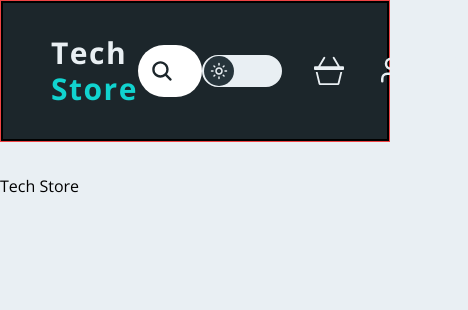
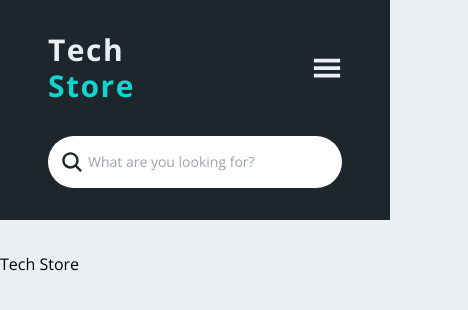
Before and after one commit to hakankaraahmet/tech-store-frontend, a Next.js app: page / in a window 390 px wide. Shown: the top 310 px of the page, 468 px wide, since content can reach past the window. Built offline with nearby package versions, Linux system fonts and the light colour scheme.

Commit message:
feat : navbar and Sidebar

```diff
--- a/src/components/partials/Navbar.tsx
+++ b/src/components/partials/Navbar.tsx
@@ -1,5 +1,5 @@
 "use client";
-import { ChangeEvent, useEffect, useState } from "react";
+import { useEffect, useState } from "react";
 import Tooltip from "../ui/Tooltip";
 import Switcher from "../ui/Switcher";
 import { LuLogIn } from "react-icons/lu";
@@ -7,17 +7,14 @@ import { LuUser } from "react-icons/lu";
 import { BsBasket3 } from "react-icons/bs";
 import { MdOutlineLightMode } from "react-icons/md";
 import { MdNightlightRound } from "react-icons/md";
-import { IoSearch } from "react-icons/io5";
-import Typography from "../ui/Typography";
 import Link from "next/link";
-import { useRouter } from "next/navigation";
+import SearchBar from "../ui/SearchBar";
+import { GiHamburgerMenu } from "react-icons/gi";
+import Sidebar from "./Sidebar";
 
 const Navbar = () => {
-  const router = useRouter();
   const [theme, setTheme] = useState<string>("light");
-  const [searchTerm, setSearchTerm] = useState<string>("");
-  const [searchResults, setSearchResults] = useState<SearchResult[]>([]);
-  const [selectedIndex, setSelectedIndex] = useState<number>(-1);
+  const [isSideBarOpen, setSideBarOpen] = useState<boolean>(false);
 
   //Searching (Dummy data will be changed with the exact data after connection of backend)
   interface SearchResult {
@@ -30,35 +27,6 @@ const Navbar = () => {
     { id: 2, name: "Jane Smith" },
     { id: 3, name: "Bob Johnson" },
   ];
-
-  const handleSearch = (e: ChangeEvent<HTMLInputElement>) => {
-    setSearchTerm(e.target.value);
-    const results = dummyData.filter((item) =>
-      item.name.toLowerCase().includes(e.target.value.toLowerCase())
-    );
-    setSearchResults(results);
-    setSelectedIndex(-1);
-  };
-
-  //Moving in Search results
-  const handleKeyDown = (e: React.KeyboardEvent<HTMLInputElement>) => {
-    if (e.key === "ArrowDown" && selectedIndex < searchResults.length - 1) {
-      setSelectedIndex((prevIndex) => prevIndex + 1);
-    } else if (e.key === "ArrowUp" && selectedIndex > 0) {
-      setSelectedIndex((prevIndex) => prevIndex - 1);
-    }
-  };
-
-  //Submitting Search
-  const handleSubmit = (e: React.FormEvent) => {
-    e.preventDefault();
-    if (selectedIndex !== -1) {
-      setSearchTerm(searchResults[selectedIndex].name);
-      router.push(`/${searchResults[selectedIndex].name}`);
-    } else {
-      router.push(`/${searchTerm}`);
-    }
-  };
 
   //Dark Mode
   useEffect(() => {
@@ -75,11 +43,11 @@ const Navbar = () => {
       return newTheme;
     });
   };
-
+  console.log("isSideBarOpen :>> ", isSideBarOpen);
   return (
-    <nav className="border border-red-500  mb-8">
-      <div className="flex justify-between items-center border-2 border-black py-8 px-12 bg-primary-800">
-        <div>
+    <nav className="mb-8">
+      <div className="grid grid-cols-2 lg:flex  justify-between items-center  py-8 px-12 bg-primary-800">
+        <div className="order-1 w-fit">
           {" "}
           <Link href={"/"}>
             <h1 className="text-secondary-400 font-bold text-3xl tracking-wider">
@@ -89,47 +57,10 @@ const Navbar = () => {
             </h1>{" "}
           </Link>
         </div>
-        <div className="dark:text-white w-1/3 relative ">
-          <form className="relative" onSubmit={handleSubmit}>
-            <div className="absolute inset-y-0 start-0 flex items-center ps-3 pointer-events-none">
-              <IoSearch className="text-primary-800  text-2xl" />
-            </div>
-            <input
-              type="search"
-              className="block w-full  py-4  ps-10 pe-6 text-sm text-primary-800  rounded-full focus:outline-none"
-              placeholder="What are you looking for?"
-              value={searchTerm}
-              onChange={handleSearch}
-              onKeyDown={handleKeyDown}
-              required
-            />
-          </form>
-          {searchTerm && (
-            <div className="absolute flex flex-col gap-y-2 bg-secondary-300 dark:bg-primary-700 dark:border-secondary-300 top-16  border-2 border-primary-700 rounded-md p-2 w-full">
-              <Typography as="h3">
-                Search Results of{" "}
-                <span className="font-bold dark:font-bold">"{searchTerm}"</span>
-              </Typography>
-              {searchResults.map((result, index) => (
-                <button
-                  key={result.id}
-                  onClick={() => {
-                    setSearchTerm(result.name);
-                    router.push(`/${result.name}`);
-                  }}
-                  className={`cursor-pointer text-left ps-2 p-2 text-primary-800 dark:text-secondary-400 ${
-                    index === selectedIndex
-                      ? "bg-primary-500 rounded-2xl text-secondary-400 "
-                      : ""
-                  }`}
-                >
-                  {result.name}
-                </button>
-              ))}
-            </div>
-          )}
+        <div className="dark:text-white col-span-3 mt-8 lg:mt-0 w-full sm:w-3/4 mx-auto  lg:w-1/3 relative order-3 lg:order-2 ">
+          <SearchBar<SearchResult> data={dummyData} SearchResult={dummyData} />
         </div>
-        <div className="flex gap-x-8">
+        <div className="gap-x-8 order-2 lg:order-3 justify-end lg:justify-center hidden lg:flex">
           <Switcher
             leftIcon={
               <MdNightlightRound className="text-primary-800   text-lg" />
@@ -139,23 +70,49 @@ const Navbar = () => {
             }
             onClick={handleDarkMode}
           />
-          <div className="a">
+          <Link href="/">
             <Tooltip message="my basket">
               <BsBasket3 className="text-secondary-400 hover:text-tertiary cursor-pointer  text-3xl" />
             </Tooltip>
-          </div>
-          <div className="a">
+          </Link>
+          <Link href="/">
             <Tooltip message="my profile">
               <LuUser className="text-secondary-400 hover:text-tertiary cursor-pointer text-3xl" />
             </Tooltip>
-          </div>
-          <div className="a">
+          </Link>
+          <Link href="/">
             <Tooltip message="logout">
               <LuLogIn className="text-secondary-400 hover:text-tertiary cursor-pointer text-3xl" />
             </Tooltip>
-          </div>
+          </Link>
+        </div>
+        <div className="order-2 flex justify-end lg:hidden ">
+          <GiHamburgerMenu
+            onClick={() => setSideBarOpen(!isSideBarOpen)}
+            className="text-secondary-400 hover:text-tertiary cursor-pointer  text-3xl"
+          />
         </div>
       </div>
+
+      <div
+        className={` bg-secondary_color opacity-100  z-50  bg-secondary-500 dark:bg-primary-800
+          dark:text-secondary-400 text-primary-800  border-y-4 border-r-4 border-primary-800
+          rounded-r-xl   transition-all duration-300  lg:hidden border-2  w-2/3  top-0 bottom-0  fixed ${
+            isSideBarOpen ? "translate-x-0 " : "-translate-x-full  "
+          } `}
+      >
+        <Sidebar
+          handleDarkMode={handleDarkMode}
+          isSideBarOpen
+          setSideBarOpen={setSideBarOpen}
+        />
+      </div>
+      <div
+        onClick={() => setSideBarOpen(false)}
+        className={`fixed   right-0 top-0 bottom-0  bg-black transition-all duration-300 opacity-50 ${
+          isSideBarOpen ? "w-1/2  " : "w-0  "
+        }`}
+      ></div>
     </nav>
   );
 };
--- /dev/null
+++ b/src/components/partials/Sidebar.tsx
@@ -0,0 +1,82 @@
+import Link from "next/link";
+import React from "react";
+import Switcher from "../ui/Switcher";
+import { MdNightlightRound, MdOutlineLightMode } from "react-icons/md";
+import { BsBasket3 } from "react-icons/bs";
+import { LuLogIn, LuUser } from "react-icons/lu";
+import Typography from "../ui/Typography";
+
+interface ISideBar {
+  isSideBarOpen: boolean;
+  setSideBarOpen: (value: boolean) => void;
+  handleDarkMode: () => void;
+}
+
+const Sidebar = ({
+  isSideBarOpen,
+  setSideBarOpen,
+  handleDarkMode,
+}: ISideBar) => {
+  return (
+      <div className=" flex flex-col pt-8 w-full px-4 h-full">
+        <Link
+          onClick={() => setSideBarOpen(false)}
+          href={"/"}
+          className="w-fit"
+        >
+          <h1 className="font-bold text-3xl tracking-wider ">
+            {" "}
+            <span className=" ">Tech </span>{" "}
+            <span className="text-tertiary">Store</span>
+          </h1>{" "}
+        </Link>
+        <div className=" mt-8 grid ">
+          <Link
+            onClick={() => setSideBarOpen(false)}
+            href={"/"}
+            className="flex cursor-pointer items-center w-fit"
+          >
+            <BsBasket3 className="  cursor-pointer  text-3xl" />
+            <Typography as="span" className="ml-2">
+              My Basket
+            </Typography>
+          </Link>
+          <Link
+            onClick={() => setSideBarOpen(false)}
+            href={"/"}
+            className="flex cursor-pointer items-center mt-8 w-fit"
+          >
+            <LuUser className="  cursor-pointer text-3xl" />{" "}
+            <Typography as="span" className="ml-2">
+              My Profile
+            </Typography>
+          </Link>
+        </div>
+        <div className=" mb-8 flex-1 mt-auto flex items-end justify-between">
+          <Link
+            onClick={() => setSideBarOpen(false)}
+            href={"/"}
+            className="flex cursor-pointer items-center"
+          >
+            <LuLogIn className="  cursor-pointer text-3xl" />{" "}
+            <Typography as="span" className="ml-2">
+              Logout
+            </Typography>
+          </Link>
+          <div className="border-2 border-primary-800 dark:border-none rounded-full">
+            <Switcher
+              leftIcon={
+                <MdNightlightRound className="text-primary-800   text-lg" />
+              }
+              rightIcon={
+                <MdOutlineLightMode className="  text-secondary-400   text-lg" />
+              }
+              onClick={handleDarkMode}
+            />
+          </div>
+        </div>
+      </div>
+  );
+};
+
+export default Sidebar;
--- /dev/null
+++ b/src/components/ui/SearchBar.tsx
@@ -0,0 +1,92 @@
+"use client";
+import React, { ChangeEvent, useState } from "react";
+import { IoSearch } from "react-icons/io5";
+import Typography from "./Typography";
+import { useRouter } from "next/navigation";
+
+interface ISearchBar<T> {
+  data: Array<any>;
+  SearchResult: any;
+}
+
+const SearchBar = <T,>({ data, SearchResult }: ISearchBar<T>) => {
+  const [searchTerm, setSearchTerm] = useState<string>("");
+  const [searchResults, setSearchResults] = useState<(typeof SearchResult)[]>(
+    []
+  );
+  const [selectedIndex, setSelectedIndex] = useState<number>(-1);
+  const router = useRouter();
+
+  const handleSearch = (e: ChangeEvent<HTMLInputElement>) => {
+    setSearchTerm(e.target.value);
+    const results = data.filter((item) =>
+      item.name.toLowerCase().includes(e.target.value.toLowerCase())
+    );
+    setSearchResults(results);
+    setSelectedIndex(-1);
+  };
+
+  //Moving in Search results
+  const handleKeyDown = (e: React.KeyboardEvent<HTMLInputElement>) => {
+    if (e.key === "ArrowDown" && selectedIndex < searchResults.length - 1) {
+      setSelectedIndex((prevIndex) => prevIndex + 1);
+    } else if (e.key === "ArrowUp" && selectedIndex > 0) {
+      setSelectedIndex((prevIndex) => prevIndex - 1);
+    }
+  };
+
+  //Submitting Search
+  const handleSubmit = (e: React.FormEvent) => {
+    e.preventDefault();
+    if (selectedIndex !== -1) {
+      setSearchTerm(searchResults[selectedIndex].name);
+      router.push(`/${searchResults[selectedIndex].name}`);
+    } else {
+      router.push(`/${searchTerm}`);
+    }
+  };
+  return (
+    <div>
+      <form className="relative" onSubmit={handleSubmit}>
+        <div className="absolute inset-y-0 start-0 flex items-center ps-3 pointer-events-none">
+          <IoSearch className="text-primary-800  text-2xl" />
+        </div>
+        <input
+          type="search"
+          className="block w-full  py-4  ps-10 pe-6 text-sm text-primary-800  rounded-full focus:outline-none"
+          placeholder="What are you looking for?"
+          value={searchTerm}
+          onChange={handleSearch}
+          onKeyDown={handleKeyDown}
+          required
+        />
+      </form>
+      {searchTerm && (
+        <div className="absolute flex flex-col gap-y-2 bg-secondary-300 dark:bg-primary-700 dark:border-secondary-300 top-16  border-2 border-primary-700 rounded-md p-2 w-full">
+          <Typography as="h3">
+            Search Results of{" "}
+            <span className="font-bold dark:font-bold">"{searchTerm}"</span>
+          </Typography>
+          {searchResults.map((result, index) => (
+            <button
+              key={result.id}
+              onClick={() => {
+                setSearchTerm(result.name);
+                router.push(`/${result.name}`);
+              }}
+              className={`cursor-pointer text-left ps-2 p-2 text-primary-800 dark:text-secondary-400 ${
+                index === selectedIndex
+                  ? "bg-primary-500 rounded-2xl text-secondary-400 "
+                  : ""
+              }`}
+            >
+              {result.name}
+            </button>
+          ))}
+        </div>
+      )}
+    </div>
+  );
+};
+
+export default SearchBar;
```
